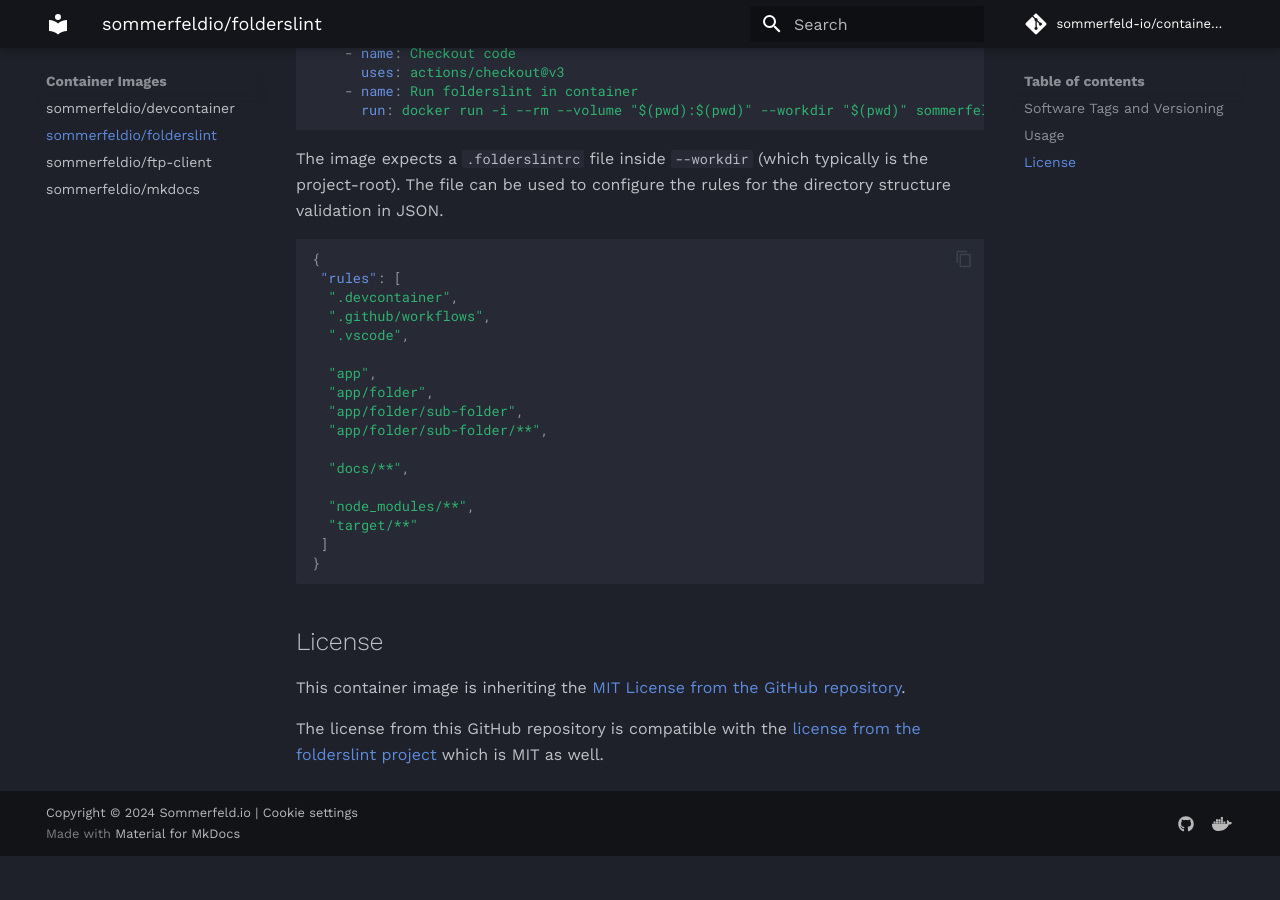
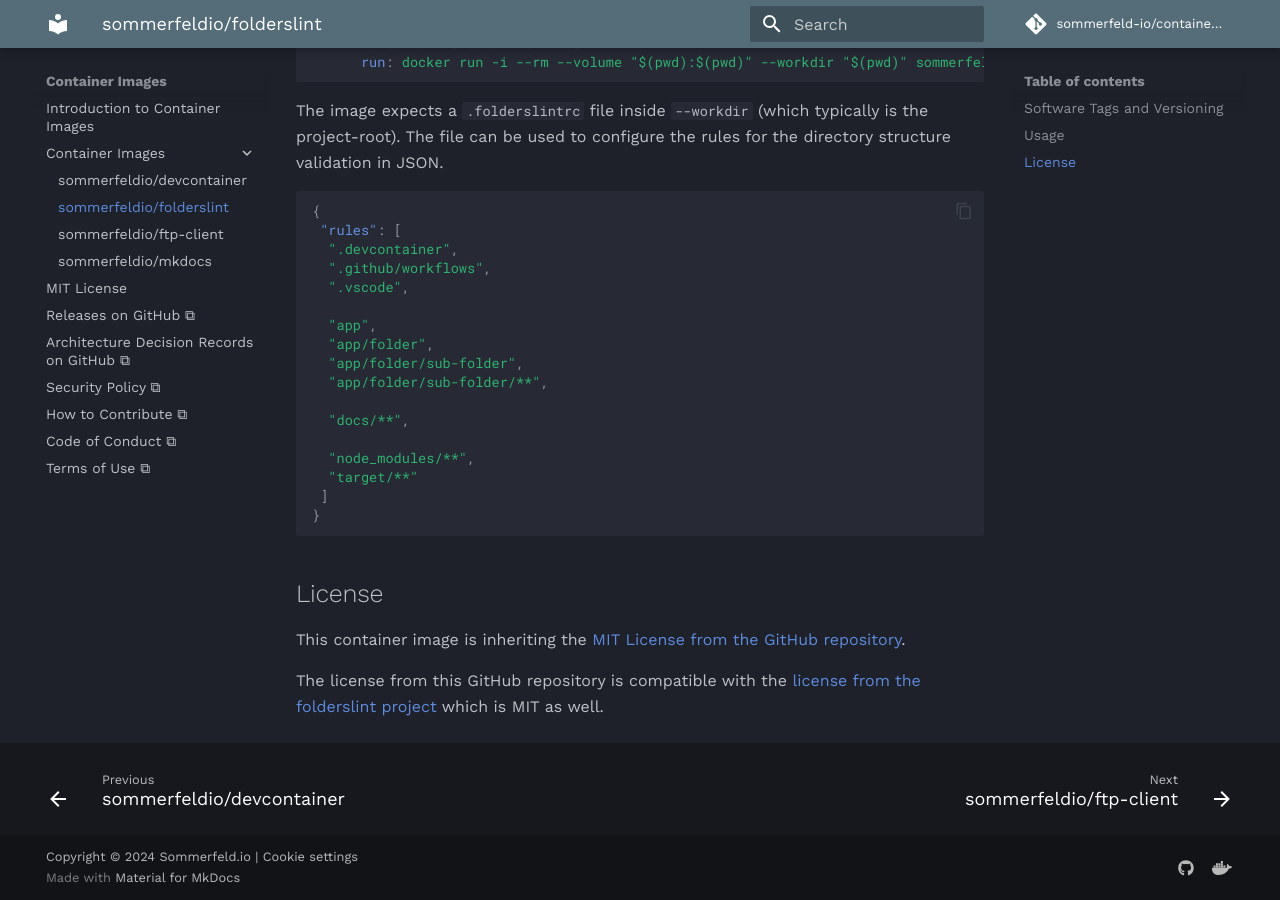
Before and after one commit to sommerfeld-io/container-images, an MkDocs documentation site: the page built from docs/container-images/folderslint.md, in a window 1280 px wide and 900 px high, scrolled down 843 px. Built offline with MkDocs 1.6.1 and Material for MkDocs 9.7.7, drawn with Linux system fonts in a browser that asks for light colours; comment, search, counter and statistics services are not loaded; before the commit the page ends 1699 px from its top, so only the background shows below that.

Commit message:
docs: update look and feel

```diff
--- a/mkdocs.yml
+++ b/mkdocs.yml
@@ -21,15 +21,15 @@ theme:
     text: Work Sans
   palette:
     scheme: slate
-    primary: black
+    primary: blue grey # black
     accent: deep orange
   features:
     - content.code.copy
     - content.tabs.link
-    - navigation.tabs
-    # - navigation.footer
+    # - navigation.tabs
+    - navigation.footer
     - navigation.expand
-    - navigation.sections
+    # - navigation.sections
     - navigation.tracking
 
 markdown_extensions:
@@ -66,17 +66,16 @@ extra:
       link: https://hub.docker.com/u/sommerfeldio
 
 nav:
-  - Home:
-      - index.md
-      - license.md
-      - Releases on GitHub ⧉: https://github.com/sommerfeld-io/container-images/releases
-      - Architecture Decision Records on GitHub ⧉: https://github.com/sommerfeld-io/container-images/issues?q=is%3Aissue+label%3AADR
-      - Security Policy ⧉: https://github.com/sommerfeld-io/.github/blob/main/SECURITY.md
-      - How to Contribute ⧉: https://github.com/sommerfeld-io/.github/blob/main/CONTRIBUTING.md
-      - Code of Conduct ⧉: https://github.com/sommerfeld-io/.github/blob/main/CODE_OF_CONDUCT.md
-      - Terms of Use ⧉: https://github.com/sommerfeld-io/.github/blob/main/docs/terms.md
+  - index.md
   - Container Images:
       - container-images/devcontainer.md
       - container-images/folderslint.md
       - container-images/ftp-client.md
       - container-images/mkdocs.md
+  - license.md
+  - Releases on GitHub ⧉: https://github.com/sommerfeld-io/container-images/releases
+  - Architecture Decision Records on GitHub ⧉: https://github.com/sommerfeld-io/container-images/issues?q=is%3Aissue+label%3AADR
+  - Security Policy ⧉: https://github.com/sommerfeld-io/.github/blob/main/SECURITY.md
+  - How to Contribute ⧉: https://github.com/sommerfeld-io/.github/blob/main/CONTRIBUTING.md
+  - Code of Conduct ⧉: https://github.com/sommerfeld-io/.github/blob/main/CODE_OF_CONDUCT.md
+  - Terms of Use ⧉: https://github.com/sommerfeld-io/.github/blob/main/docs/terms.md
```
